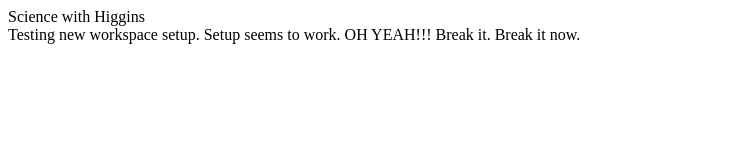
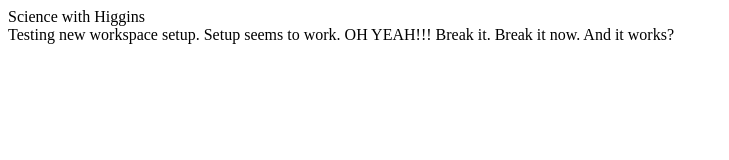
Before and after one commit to dbradley771/Science-with-Higgins, a plain HTML site: page index.html in a window 1280 px wide. Shown: the whole page, without its empty margins (0-729 px from the left). Drawn offline with Linux system fonts and the light colour scheme.

Commit message:
Fixed it.

```diff
--- a/index.html
+++ b/index.html
@@ -15,5 +15,6 @@
 OH YEAH!!!
 Break it.
 Break it now.
+And it works?
 </body>
 </html>
```
